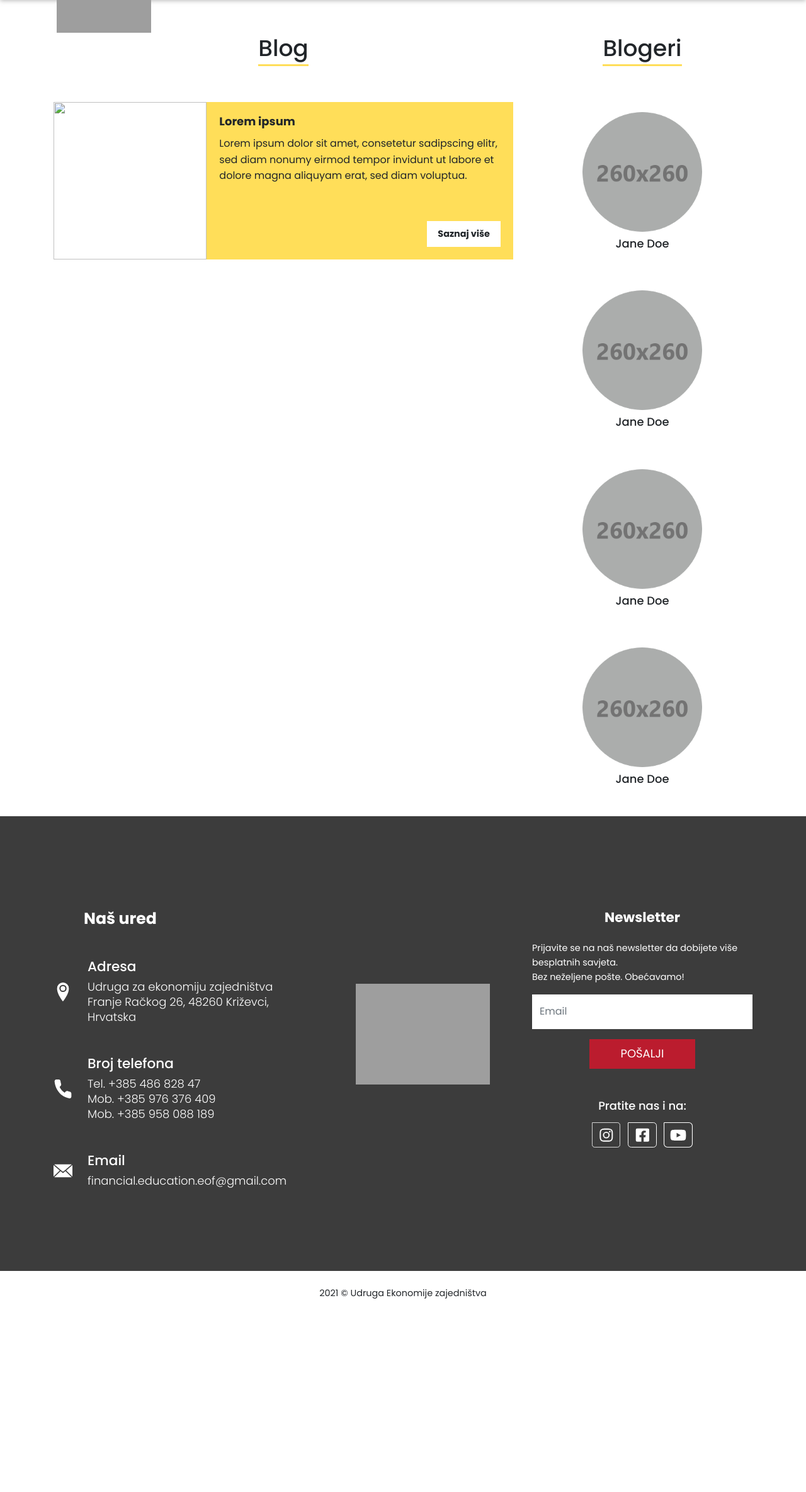
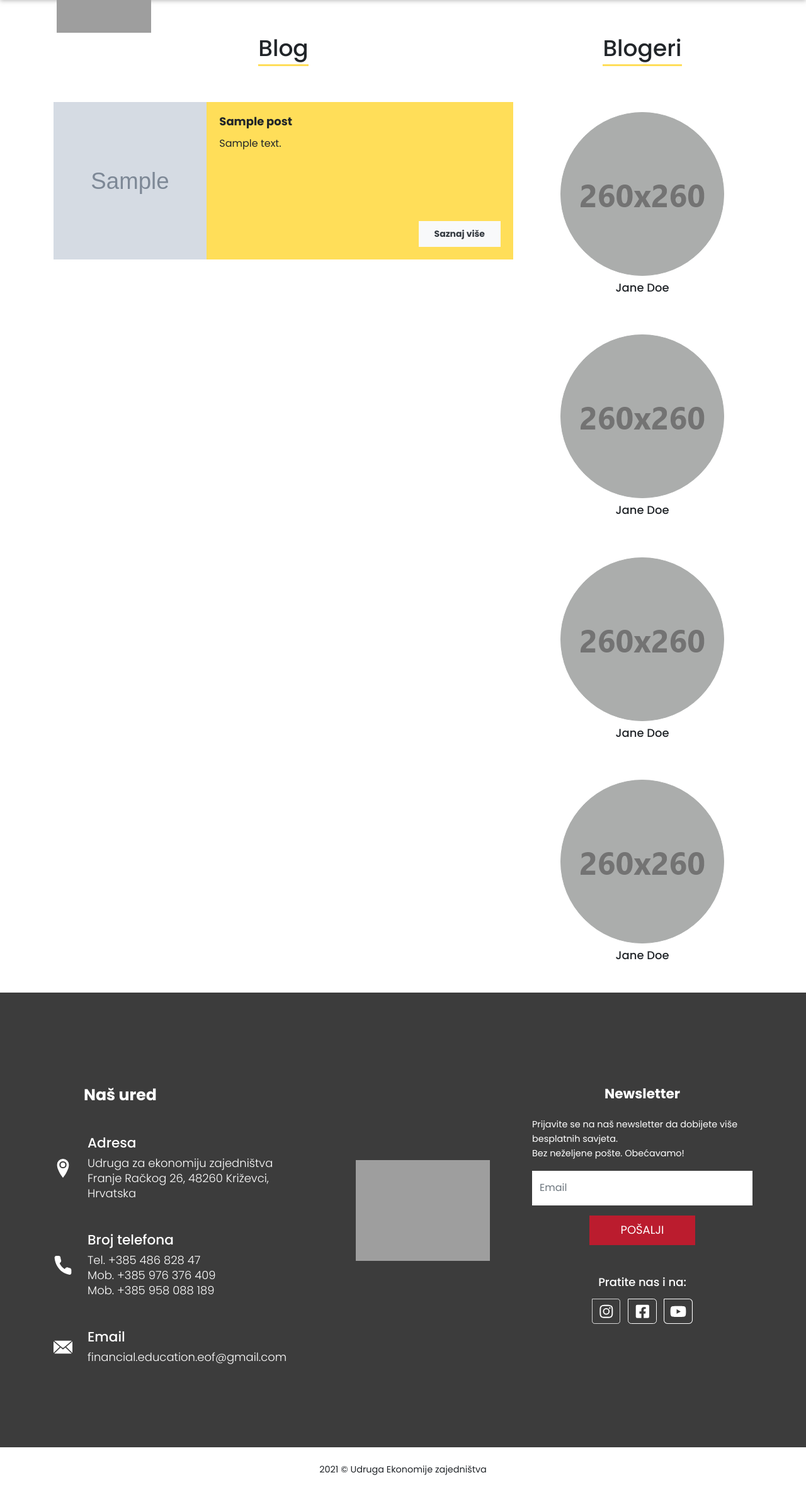
Before and after one commit to fs98/franjina-ekonomija, a Laravel app: page /blog in a window 1280 px wide. Shown: the part 177-2546 px from the top of the page at 63% size. Before the commit the page ends 2239 px from the top, so only its background shows below. Run offline with Laravel 8, Linux system fonts and the light colour scheme; tables that the repository leaves empty hold one stand-in row (values such as "Sample post"); grey boxes marked "Sample" are stand-in pictures; some libraries are stand-ins or nearby versions; grey boxes are pictures that could not be loaded.

Commit message:
Blog page styling problems solved

```diff
--- a/public/css/style.css
+++ b/public/css/style.css
@@ -633,14 +633,49 @@ footer .social-networks h3{
 	font-size: 16px;
 }
 
-.blog-section .bloggers img{
-	height: 190px;
+.blog-section .card{
+	height: 250px !important;
+}
+
+.blog-section .card .row{
+	height: 250px;
+}
+
+.blog-section .card a{
+	font-size: 14px;
+}
+
+/* Small devices (landscape phones, less than 768px) */
+@media (max-width: 575.98px) {
+	.blog-section .card{
+		height: 100% !important;
+	}
+	.blog-section .card .row{
+		height: 100% !important;
+	}
+	.blog-section .card h5{
+		font-size: 15px;
+	}
+	.blog-section .card p{
+		font-size: 12px;
+	}
+}
+
+.blog-section .card .col-sm-4{
+	height: 100%;
+}
+
+.blog-section .card .col-sm-4 img{
+	height: 100% !important;
+	object-position: center;
+	object-fit: cover;
 }
 
 	/* Carousel */
 
 	.blog-section nav{
 		position: static;
+		z-index: 0;
 		background-color: transparent !important;
 		box-shadow: none;
 	}
@@ -663,18 +698,6 @@ footer .social-networks h3{
 
 	.blog-section nav .page-link:focus{
 		box-shadow: 0 0 0 3px rgba(255, 222, 89, 0.4);
-	}
-
-	.carousel .card .no-gutters .col-sm-4{
-		height: 280px;
-		width: auto;
-	}
-
-	.carousel .card .no-gutters img{
-		object-fit: cover;
-		height: 100%;
-		width: 100%;
-		object-position: center;
 	}
 
 	/* Single blog  */
--- a/resources/views/admin/posts/create.blade.php
+++ b/resources/views/admin/posts/create.blade.php
@@ -79,7 +79,7 @@
                     </div>
                   </div>
                   <div class="form-group mt-4" id="thumbnail_preview_wrapper" style="display: none;">
-                    <img class="img-fluid" id="thumbnail_image">
+                    <img class="img-fluid" id="thumbnail_image" width="300">
                   </div>
                 </div>
                 <div class="form-group mt-3">
--- a/resources/views/layouts/page.blade.php
+++ b/resources/views/layouts/page.blade.php
@@ -233,7 +233,7 @@
 
                 <div class="ml-4">
                   <h4 class="text-white">Email</h4>
-                  <a href="mailto:financial.education.eof@gmail.com" class="text-decoration-none text-white mt-2 h5">financial.education.eof@gmail.com</a>
+                  <a href="mailto:financial.education.eof@gmail.com" class="text-decoration-none text-break text-white mt-2 h5">financial.education.eof@gmail.com</a>
                 </div>
               </div>
             </div>
--- a/resources/views/pages/blog.blade.php
+++ b/resources/views/pages/blog.blade.php
@@ -15,27 +15,33 @@
 		<div class="row">
 
 
-			<div class="col-lg-8">
+			<div class="col-12 col-lg-8">
 
+				<div class="row">
 					<h1 class="w-100 text-center my-5 pb-2">
 						<span class="yellow-border-heading">Blog</span>
 					</h1>
+				</div>
+
+				<div class="row">
 
 					@foreach ($postAll as $index => $postSingle)
 
-						<div class="card mb-5 w-100 border-0" style="height: 250px !important;">
+					<div class="col-12 h-100">
+						<div class="card mb-5 w-100 border-0">
 							<div class="row no-gutters">
-								<div class="col-sm-4 col-12" style="height: 250px;">
-									<img src="https://via.placeholder.com/300x300" class="img-fluid py-0 my-0 w-100 h-100" style="object-position: center; object-fit: cover">
+								<div class="col-sm-4 col-12">
+									<img src="{{ $postSingle->header_image_url }}" class="img-fluid py-0 my-0 w-100 h-100">
 								</div>
 								<div class="col-sm-8 col-12">
 									<div class="card-body d-flex flex-column justify-content-between h-100">
 										<div>
-											<h5 class="card-title font-weight-bold">Lorem ipsum</h5>
-											<p class="card-text my-0">Lorem ipsum dolor sit amet, consetetur sadipscing elitr, sed diam nonumy eirmod tempor invidunt ut labore et dolore magna aliquyam erat, sed diam voluptua. </p>
+											<h5 class="card-title font-weight-bold">{{ $postSingle->title }}</h5>
+											<p class="card-text my-0">{{ $postSingle->short_description }}</p>
 										</div>
-										<div class="text-right">
-											<button class="btn bg-white font-weight-bold px-3 py-2 rounded-0">Saznaj više</button>
+										<div class="text-right mt-3 mt-md-0">
+											<a href="{{ Route('blogPost', ['post' => $postSingle->title_slug]) }}" class="btn rounded-0 px-4 py-2 mt-3 text-dark font-weight-bold bg-light">Saznaj više</a>
+										</div>
 									</div>
 								</div>
 							</div>
@@ -44,9 +50,12 @@
 
 					@endforeach
 
-				<div class="d-flex justify-content-center">
+					<div class="d-flex w-100 justify-content-center">
 						{{ $postAll->links() }}
 					</div>
+
+				</div>
+
 
 
 			</div>
```
Lines whose indentation alone changed are shown as unchanged.
